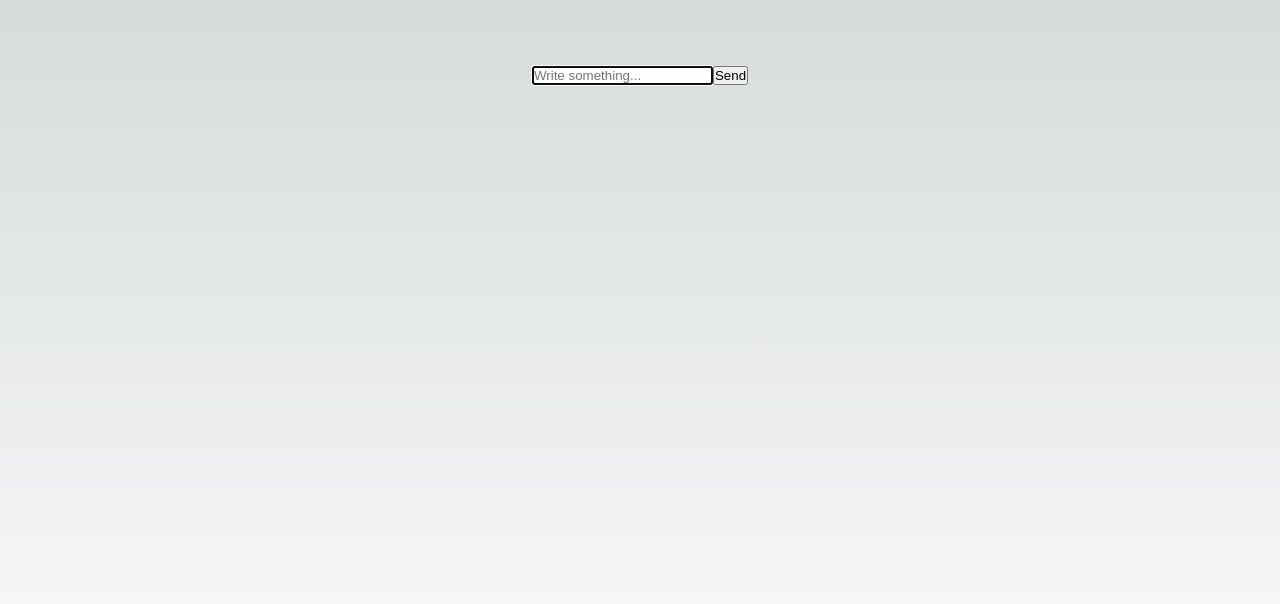
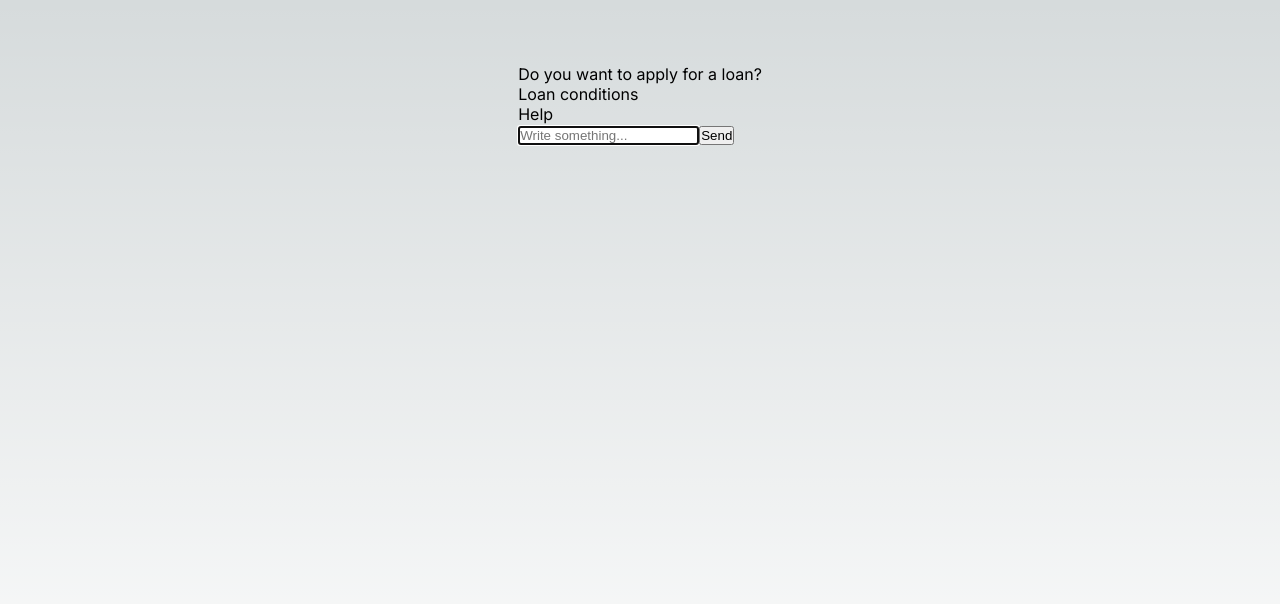
Before and after one commit to JoaoDobrowolski/chatbot, a Next.js app: page / in a window 1280 px wide. Shown: the top 604 px of the page. Built offline with nearby package versions, Linux system fonts and the light colour scheme.

Commit message:
feat: done the logic of the references and options

```diff
--- a/src/app/helpers/interpreter.js
+++ /dev/null
@@ -1,15 +0,0 @@
-export default function interpreter(term) {
-  if (term) {
-    const termLC = term.toLowerCase();
-    if (termLC.startsWith('hello') || termLC.startsWith('hi')) {
-      return 'Hi';
-    }
-    if (termLC.match(/i want/)) {
-      return 'What do you want?';
-    }
-    if (termLC.match(/bye/)) { // also works for Goodbye
-      return 'See you later';
-    }
-    return 'Sorry, I didn\'t understand what you meant';
-  }
-}
--- /dev/null
+++ b/src/app/helpers/interpreter.jsx
@@ -0,0 +1,27 @@
+export default function interpreter(term) {
+  if (term) {
+    const termLC = term.toLowerCase();
+    if (termLC.startsWith('hello') || termLC.startsWith('hi')) {
+      return 'Hi';
+    }
+    if (termLC.match('help')) { // also works for Goodbye
+      return 'HELP';
+    }
+    if (termLC.match('goodbye')) { // also works for Goodbye
+      return 'See you later';
+    }
+    if (termLC.match('loan conditions')) {
+      return 'LOAN CONDITIONS';
+    }
+    if (termLC.match('i want') && termLC.match('loan')) {
+      return {
+        text: 'When applying for a loan, start by researching lenders and available loan options. Collect all the required documents promptly and ensure their accuracy. Finally, submit your completed application and patiently await the lender\'s approval.',
+        reference: 'https://www.cnbc.com/select/how-to-apply-for-a-personal-loan/'
+      };
+    }
+    if (termLC.match('i want') || termLC.match('loan') || termLC.match('apply') || termLC.match('good')) {
+      return 'Please choose an option';
+    }
+    return 'Sorry, I didn\'t understand what you meant';
+  }
+}
--- a/src/components/ChatContainer.js
+++ b/src/components/ChatContainer.js
@@ -6,20 +6,32 @@ export default function ChatContainer() {
   const [inputValue, setInputValue] = useState('');
   const [lastInput, setLastInput] = useState('');
   const [chatLog, setChatLog] = useState([]);
-  // const [answer, setAnswer] = useState('');
   const [submit, setSubmit] = useState(false);
+  const [showOpt, setShowOpt] = useState(true);
+  const [showLink, setShowLink] = useState(false);
+  const [wichLink, setWichLink] = useState(false);
   // const [isLoading, setIsLoading] = useState(false);
 
   useEffect(() => {
-    developAnswer();
+    developAnswer('bot', interpreter(lastInput));
   }, [submit]);
 
-  const developAnswer = () => {
-    if (typeof interpreter(lastInput) === 'string') {
+  const developAnswer = (type, message) => {
+    if (typeof message === 'string') {
       setChatLog((prevChatLog) => [
         ...prevChatLog,
-        { type: 'bot', message: interpreter(lastInput) }
+        { type, message }
       ]);
+      setShowLink(false);
+    }
+
+    if (typeof message === 'object') {
+      setChatLog((prevChatLog) => [
+        ...prevChatLog,
+        { type, message: message.text }
+      ]);
+      setShowLink(true);
+      setWichLink(message.reference);
     }
   };
 
@@ -35,15 +47,37 @@ export default function ChatContainer() {
     setSubmit(!submit);
   };
 
+  const handleOptions = (event) => {
+    event.preventDefault();
+
+    const msg = (event.target.innerText.startsWith('Do')
+      ? 'I want to apply for a loan'
+      : event.target.innerText);
+
+    setShowOpt(false);
+    developAnswer('user', msg);
+    developAnswer('bot', interpreter(msg));
+  };
+
   return (
     <div>
       {
         chatLog.map((msg, i) => (
           <div key={i}>
-            {msg.message}
+            <p>{msg.message}</p>
           </div>
         ))
       }
+      {showOpt && (
+        <div>
+          <p onClick={(e) => handleOptions(e)}>Do you want to apply for a loan?</p >
+          <p onClick={(e) => handleOptions(e)}>Loan conditions</p>
+          <p onClick={(e) => handleOptions(e)}>Help</p>
+        </div>
+      )}
+      {showLink && (
+        <a href={wichLink} target="_blank" rel="noreferrer">Reference</a>
+      )}
       <form onSubmit={handleSubmit}>
         <input
           id="input"
```
